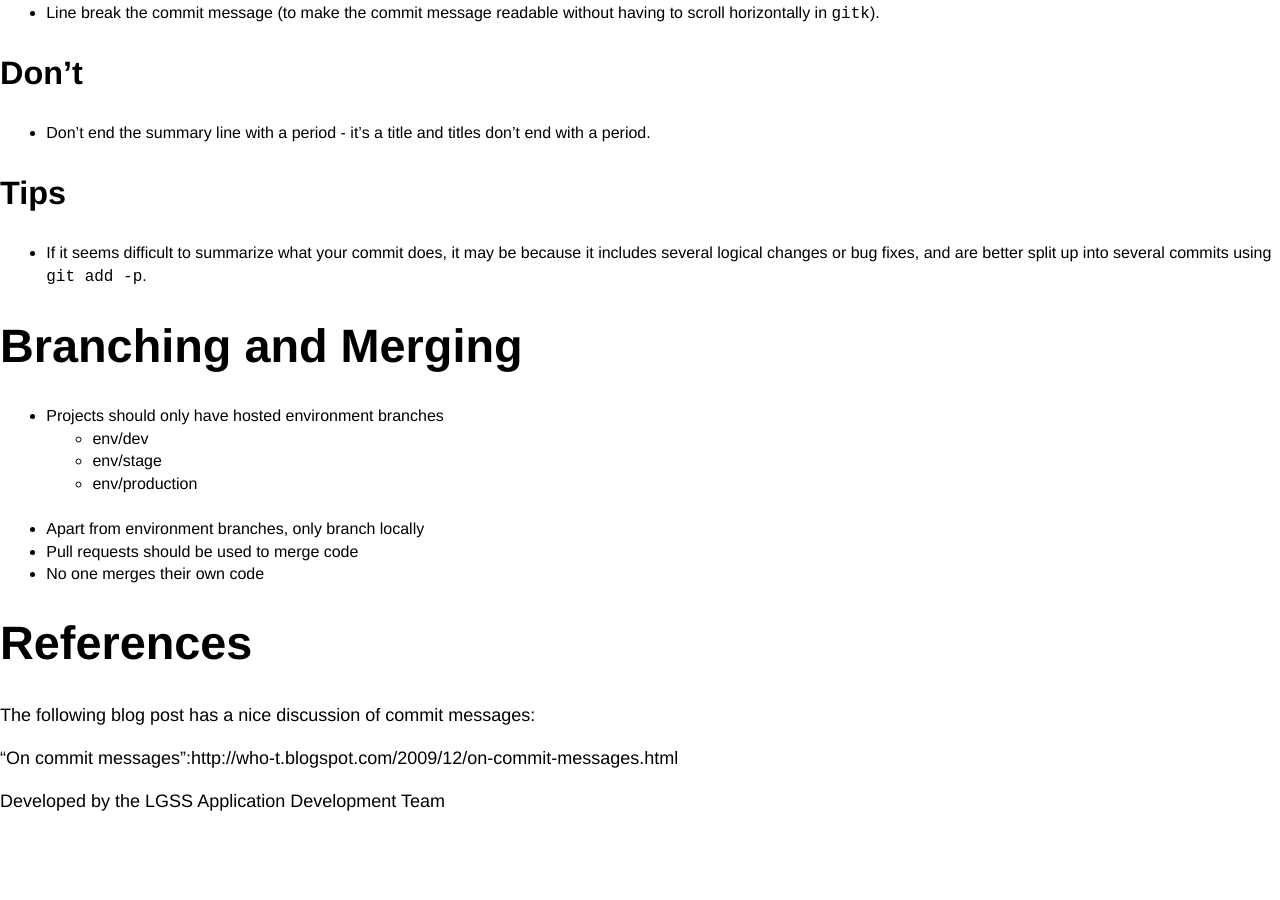
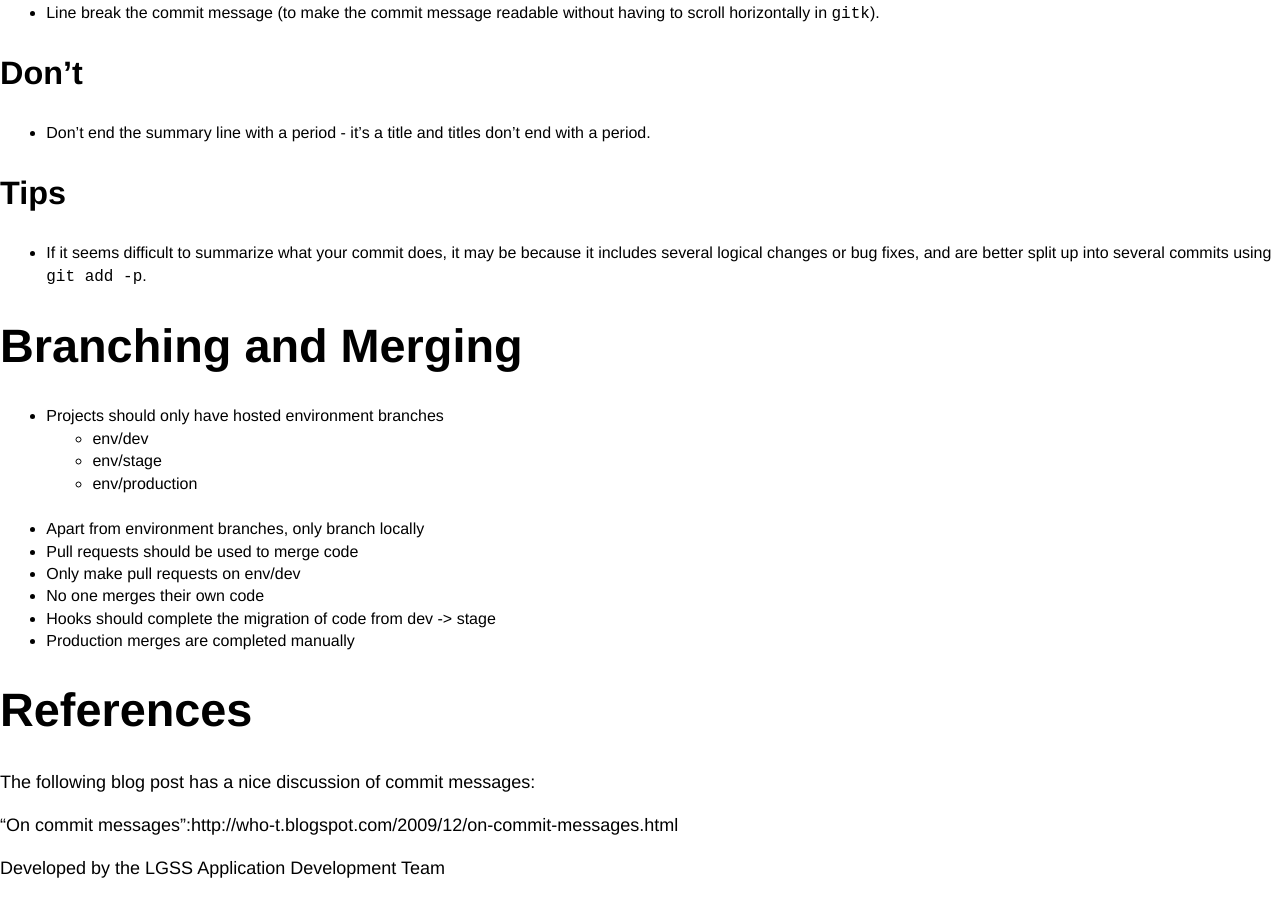
Before and after one commit to lgss/lgss.github.io, a Jekyll site: the page built from code-standards/version-control.md, in a window 1280 px wide and 900 px high, scrolled down 1260 px. Built offline with Jekyll 4.4.1, drawn with Linux system fonts in a browser that asks for light colours; before the commit the page ends 2092 px from its top, so only the background shows below that.

Commit message:
update webhook reference for version control standard

```diff
--- a/code-standards/version-control.md
+++ b/code-standards/version-control.md
@@ -58,9 +58,13 @@ Further paragraphs come after blank lines.
 	* env/dev
 	* env/stage
 	* env/production
+
 * Apart from environment branches, only branch locally
 * Pull requests should be used to merge code
+* Only make pull requests on env/dev
 * No one merges their own code
+* Hooks should complete the migration of code from dev -> stage
+* Production merges are completed manually
 
 ## References
 The following blog post has a nice discussion of commit messages:
```
